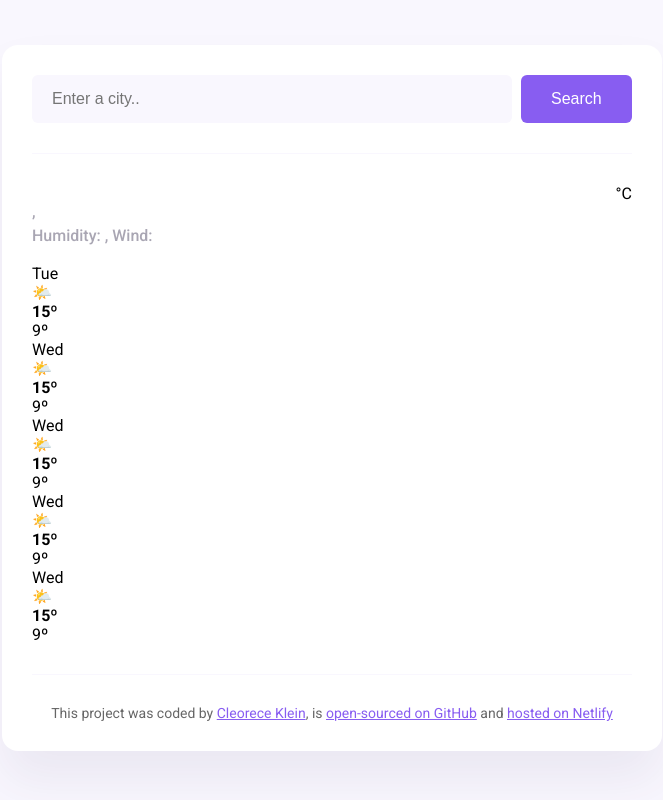
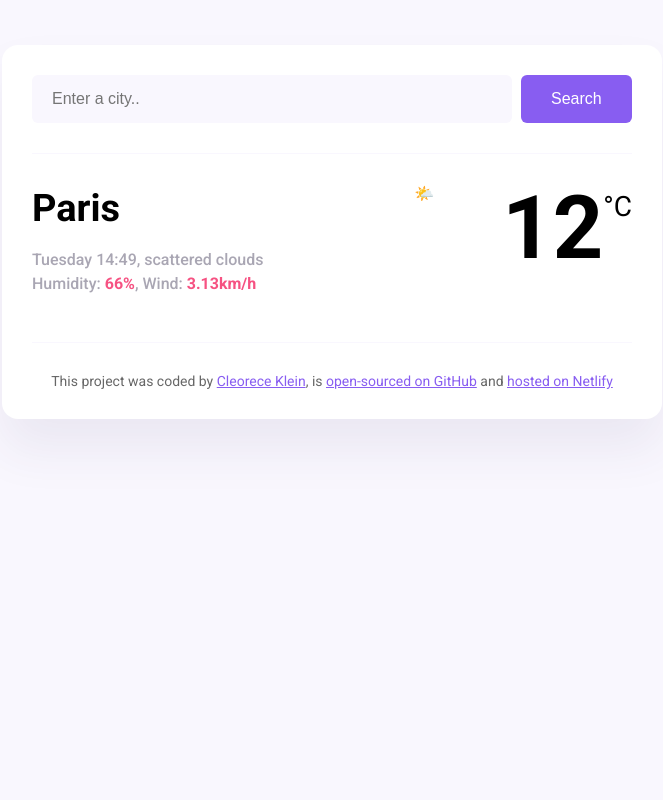
Before and after one commit to Ultimatewaifu/PLUS-FINALPROJECT, a plain HTML site: page index.html in a window 1280 px wide. Shown: the whole page, without its empty margins (308-971 px from the left). Drawn offline with nearby package versions, Linux system fonts and the light colour scheme; no server answers.

Commit message:
Update index.html

```diff
--- a/index.html
+++ b/index.html
@@ -10,8 +10,7 @@
       rel="stylesheet"
     />
     <link rel="stylesheet" href="src/style.css" />
-    <script src="https://cdn.jsdelivr.net/npm/axios@1.1.2/dist/axios.min.js"></script>
-    <title>Weather App</title>
+    <title>Meteo App</title>
   </head>
   <body>
     <div class="weather-app">
@@ -30,73 +29,22 @@
       <main>
         <div class="weather-app-data">
           <div>
-            <h1 class="weather-app-city" id="city"></h1>
+            <h1 class="weather-app-city" id="city">Paris</h1>
             <p class="weather-app-details">
-              <span id="time"></span>,
-              <span id="description"></span>
+              Tuesday 14:49, scattered clouds
               <br />
-              Humidity: <strong id="humidity"></strong>, Wind:
-              <strong id="wind-speed"></strong>
+              Humidity: <strong>66%</strong>, Wind: <strong>3.13km/h</strong>
             </p>
           </div>
           <div class="weather-app-temperature-container">
-            <div id="icon"></div>
-            <div class="weather-app-temperature" id="temperature"></div>
-            <div class="weather-app-unit">°C</div>
+            <div class="weather-app-icon">🌤️</div>
+            <div class="weather-app-temperature">12</div>
+            <div class="weatehr-app-unit">°C</div>
           </div>
         </div>
-        <div class="weather-forecast">
-          <div class="weather-forecast-day">
-            <div class="weather-forecast-date">Tue</div>
-            <div class="weather-forecast-icon">🌤️</div>
-            <div class="weather-forecast-temperatures">
-              <div class="weather-forecast-temperature">
-                <strong>15º</strong>
-              </div>
-              <div class="weather-forecast-temperature">9º</div>
-            </div>
-          </div>
-          <div class="weather-forecast-day">
-            <div class="weather-forecast-date">Wed</div>
-            <div class="weather-forecast-icon">🌤️</div>
-            <div class="weather-forecast-temperatures">
-              <div class="weather-forecast-temperature">
-                <strong>15º</strong>
-              </div>
-              <div class="weather-forecast-temperature">9º</div>
-            </div>
-          </div>
-          <div class="weather-forecast-day">
-            <div class="weather-forecast-date">Wed</div>
-            <div class="weather-forecast-icon">🌤️</div>
-            <div class="weather-forecast-temperatures">
-              <div class="weather-forecast-temperature">
-                <strong>15º</strong>
-              </div>
-              <div class="weather-forecast-temperature">9º</div>
-            </div>
-          </div>
-          <div class="weather-forecast-day">
-            <div class="weather-forecast-date">Wed</div>
-            <div class="weather-forecast-icon">🌤️</div>
-            <div class="weather-forecast-temperatures">
-              <div class="weather-forecast-temperature">
-                <strong>15º</strong>
-              </div>
-              <div class="weather-forecast-temperature">9º</div>
-            </div>
-            <div class="weather-forecast-day">
-                <div class="weather-forecast-date">Wed</div>
-                <div class="weather-forecast-icon">🌤️</div>
-                <div class="weather-forecast-temperatures">
-                  <div class="weather-forecast-temperature">
-                    <strong>15º</strong>
-                  </div>
-                  <div class="weather-forecast-temperature">9º</div>
-                </div>
-              </div>
-            </div>
-          </main>
+      </main>
+
+
 
       <footer>
         This project was coded by
```
